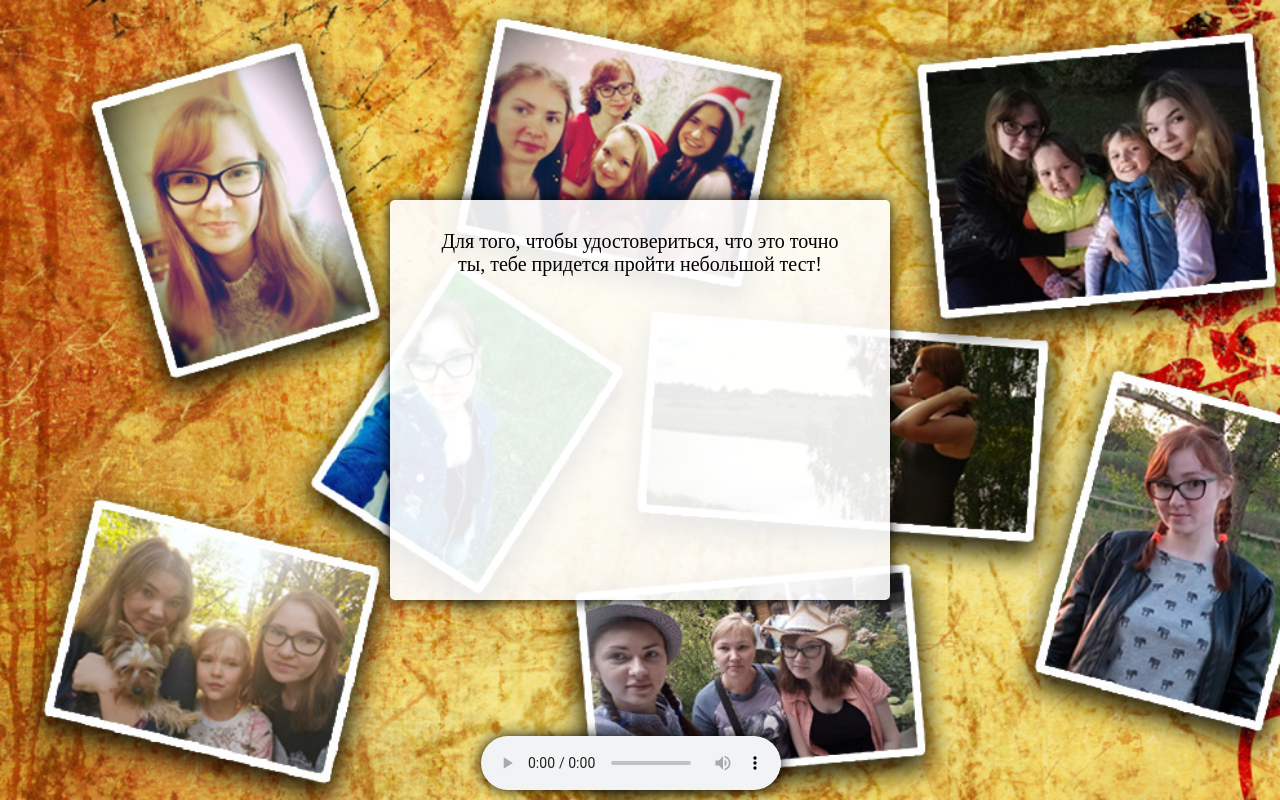
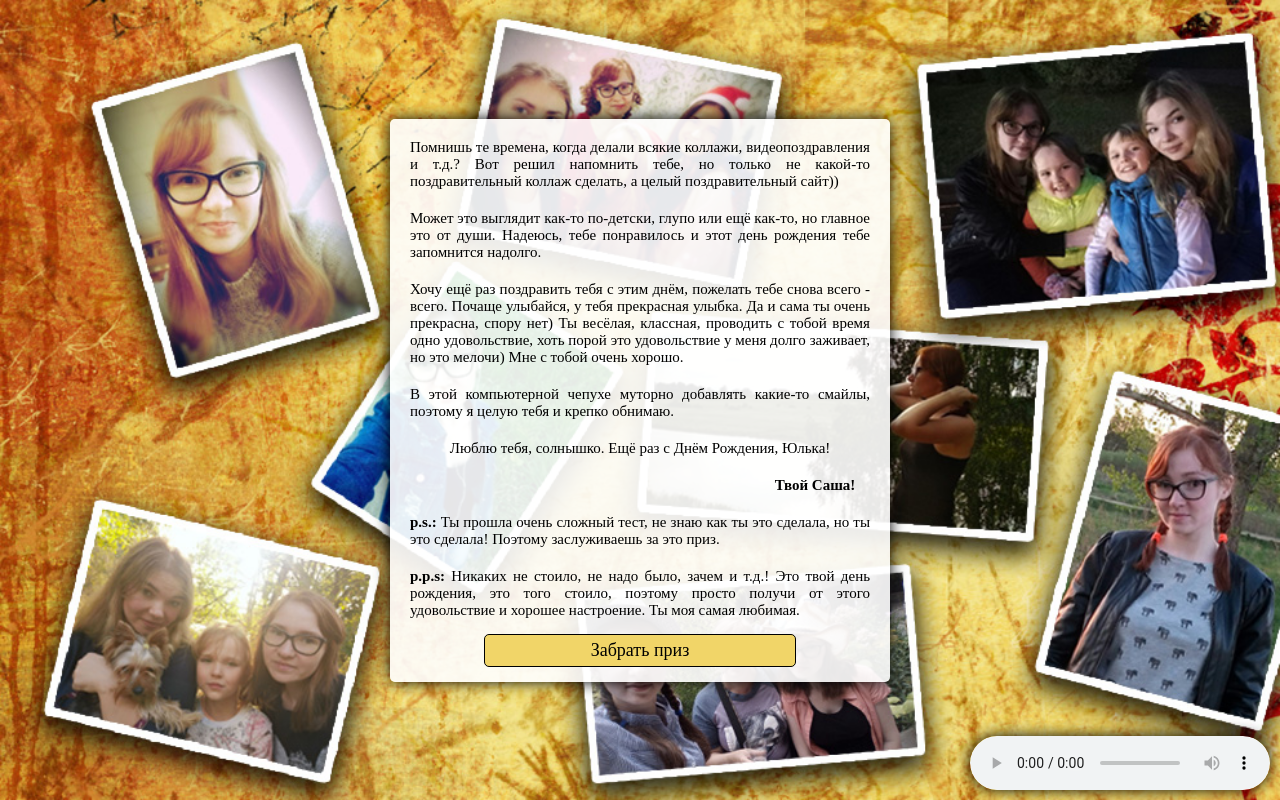
Before and after one commit to alexanderklychkov/alexanderklychkov.github.io, a PHP site: page /yulia/final.html in a window 1280 px wide. Run offline with PHP 8.4, Linux system fonts and the light colour scheme.

Commit message:
Add files via upload

```diff
--- a/yulia/css/style.css
+++ b/yulia/css/style.css
@@ -38,7 +38,7 @@ body {
 
 .box2 {
   width: 300px;
-  height: 150px;
+  height: 250px;
   background-color: rgba(255, 255, 255, 1);
   border-radius: 5px;
   box-shadow: 0 0 15px #000;
@@ -47,7 +47,18 @@ body {
   flex-direction: column;
 }
 
+.box3 {
+  width: 500px;
+  background-color: rgba(255, 255, 255, 0.9);
+  border-radius: 5px;
+  box-shadow: 0 0 15px #000;
+  align-items: center;
+  display: flex;
+  flex-direction: column;
+}
+
 .box2 form {
+  margin-top: 15px;
   text-align: center;
 }
 
@@ -67,11 +78,19 @@ body {
   box-shadow: 0 0 5px #000;
 }
 
+
+
 .box img {
   margin-top: 40px;
 }
 
 .box p {
+  padding: 30px 50px;
+  text-align: center;
+  margin: 0;
+}
+
+.box3 p {
   padding: 30px 50px;
   text-align: center;
   margin: 0;
@@ -102,14 +121,62 @@ body {
   box-shadow: 0 0 5px #000;
 }
 
+.box3 a {
+  display: inline-block;
+  margin: 0 auto;
+  text-align: center;
+  width: 300px;
+  padding: 5px;
+  background-color: #f1d568;
+  border: 1px solid #000;
+  border-radius: 5px;
+  text-decoration: none;
+  color: #000;
+  font-size: 18px;
+  margin-bottom: 5px;
+}
+
+.box3 a:hover {
+  box-shadow: 0 0 5px #000;
+}
+
 .box .box-none {
   margin-top: 30%;
 }
 
+.box .box-none2 {
+  padding-top: 5px;
+}
+
 audio {
   position: absolute;
-  right: 39%;
+  right: 10px;
   bottom: 10px;
   border-radius: 35px;
   box-shadow: 0 0 15px #000;
 }
+
+.box3 .box-final {
+  font-size: 15px;
+  text-align: justify;
+  padding-top: 20px;
+  padding-left: 20px;
+  padding-right: 20px;
+  padding-bottom: 0;
+}
+
+.box3 .padding {
+  margin-top: 15px;
+  margin-bottom: 15px;
+}
+
+.box3 .right {
+  display: inline;
+  margin-left: 350px;
+}
+
+.box .red {
+  font-size: 14px;
+  color: red;
+  margin-bottom: 15px;
+}
--- a/yulia/final.html
+++ b/yulia/final.html
@@ -12,8 +12,16 @@
     <source src="audio/music.mp3" type="audio/mpeg">
   </audio>
   <div class="container">
-    <div class="box">
-      <p>Для того, чтобы удостовериться, что это точно ты, тебе придется пройти небольшой тест!</p>
+    <div class="box3">
+      <p class="box-final">Помнишь те времена, когда делали всякие коллажи, видеопоздравления и т.д.? Вот решил напомнить тебе, но только не какой-то поздравительный коллаж сделать, а целый поздравительный сайт))    </p>
+      <p class="box-final">Может это выглядит как-то по-детски, глупо или ещё как-то, но главное это от души. Надеюсь, тебе понравилось и этот день рождения тебе запомнится надолго.</p>
+      <p class="box-final">Хочу ещё раз поздравить тебя с этим днём, пожелать тебе снова всего - всего. Почаще улыбайся, у тебя прекрасная улыбка. Да и сама ты очень прекрасна, спору нет) Ты весёлая, классная, проводить с тобой время одно удовольствие, хоть порой это удовольствие у меня долго заживает, но это мелочи) Мне с тобой очень хорошо.</p>
+      <p class="box-final">В этой компьютерной чепухе муторно добавлять какие-то смайлы, поэтому я целую тебя и крепко обнимаю. </p>
+      <p class="box-final">Люблю тебя, солнышко. Ещё раз с Днём Рождения, Юлька!</p>
+      <p class="box-final right"><b>Твой Саша!</b></p>
+      <p class="box-final"><b>p.s.:</b> Ты прошла очень сложный тест, не знаю как ты это сделала, но ты это сделала! Поэтому заслуживаешь за это приз.</p>
+      <p class="box-final"><b>p.p.s:</b> Никаких не стоило, не надо было, зачем и т.д.! Это твой день рождения, это того стоило, поэтому просто получи от этого удовольствие и хорошее настроение. Ты моя самая любимая.</p>
+      <a class="padding" href="priz.html">Забрать приз</a>
     </div>
   </div>
 
--- a/yulia/priz.html
+++ b/yulia/priz.html
@@ -4,13 +4,14 @@
   <meta charset="UTF-8">
   <meta name="viewport" content="width=device-width, initial-scale=1.0">
   <meta http-equiv="X-UA-Compatible" content="ie=edge">
-  <title>Поздравление</title>
+  <title>Приз</title>
   <link rel="stylesheet" href="css/style.css">
 </head>
 <body>
   <div class="container">
     <div class="box">
-      <p>Для того, чтобы удостовериться, что это точно ты, тебе придется пройти небольшой тест!</p>
+      <img src="img/priz.png" alt="" width="450">
+      <p class="box-none2">Для копирования: <b>asd</b></p>
     </div>
   </div>
 </body>
--- a/yulia/test5.html
+++ b/yulia/test5.html
@@ -14,6 +14,7 @@
       <p>Ну и самый сложный вопрос! Эта девушка ты?</p>
       <a href="final.html">Да, это я</a>
       <a href="none.html">Неее, не я</a>
+      <p class="red">Дальше заиграет музыка, не пугайся</p>
     </div>
   </div>
 </body>
```
Also changed, not shown: yulia/index.html (+5 -4 lines), yulia/img/priz.png (added).
